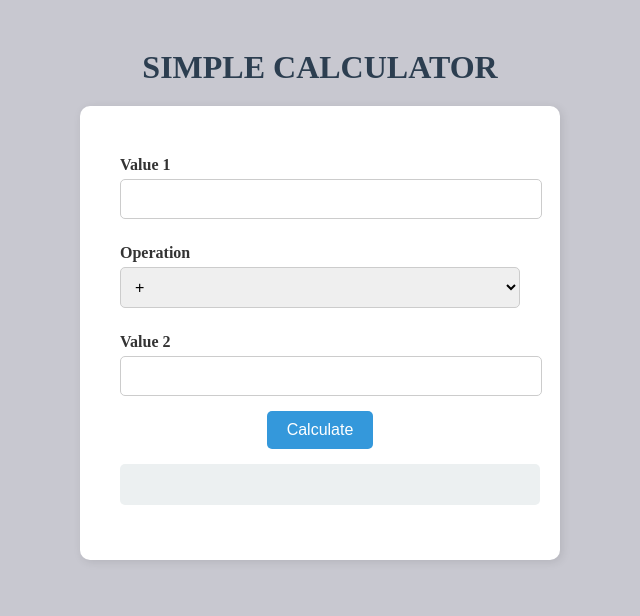
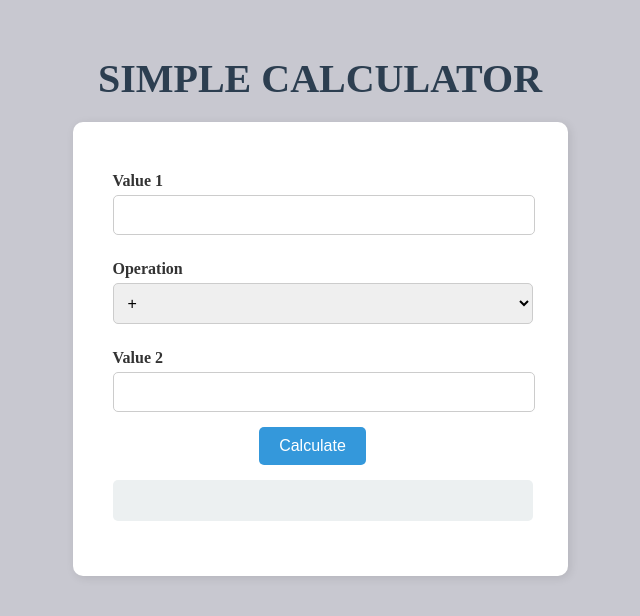
Before and after one commit to RahulMirji/Simple_Calculator, a Django app: page / in a window 1280 px wide. Shown: the top 616 px of the page, without its empty margins (320-960 px from the left). Run offline with Django 5.2, Linux system fonts and the light colour scheme.

Commit message:
css updated

```diff
--- a/calc/static/css/styles.css
+++ b/calc/static/css/styles.css
@@ -10,7 +10,8 @@ body {
 h1 {
     color: #2c3e50;
     margin-bottom: 20px;
-    font-weight: 40px;
+    font-weight: 80px;
+    font-size: 40px;
 }
 
 /* Style for the form elements */
@@ -18,6 +19,7 @@ form {
     background-color: #ffffff;
     border-radius: 10px;
     padding: 40px;
+    padding-right: 55px;
     max-width: 400px;
     margin: 0 auto;
     box-shadow: 2px 2px 10px rgba(0, 0, 0, 0.1);
@@ -30,7 +32,7 @@ label {
     text-align: left;
 }
 
-input[type="text"], select {
+input{
     width: 100%;
     padding: 10px;
     margin-bottom: 15px;
@@ -39,6 +41,14 @@ input[type="text"], select {
     font-size: 16px;
 }
 
+select {
+    width: 105%;
+    padding: 10px;
+    margin-bottom: 15px;
+    border: 1px solid #ccc;
+    border-radius: 5px;
+    font-size: 16px;
+}
 /* Button styling */
 button {
     background-color: #3498db;
--- a/calc/templates/calculator.html
+++ b/calc/templates/calculator.html
@@ -28,10 +28,14 @@
                     <input type="text" name="num2"/>
                     <br>
                     <button type="submit">Calculate</button>
+
                     <input type="text" value="{{c}}"/>
 
                 </form>
             </div>
         </div>
+        <footer>
+
+        </footer>
     </body>
     </html>
```
